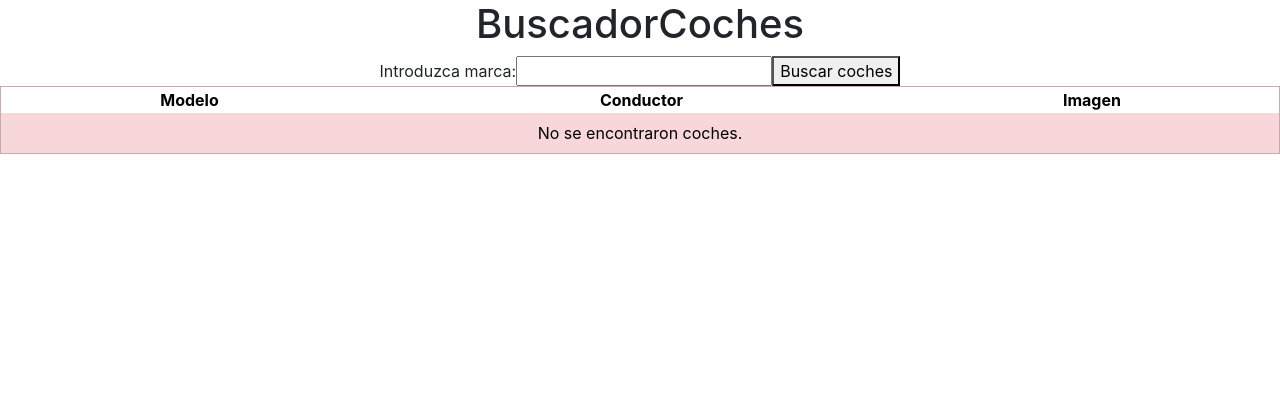
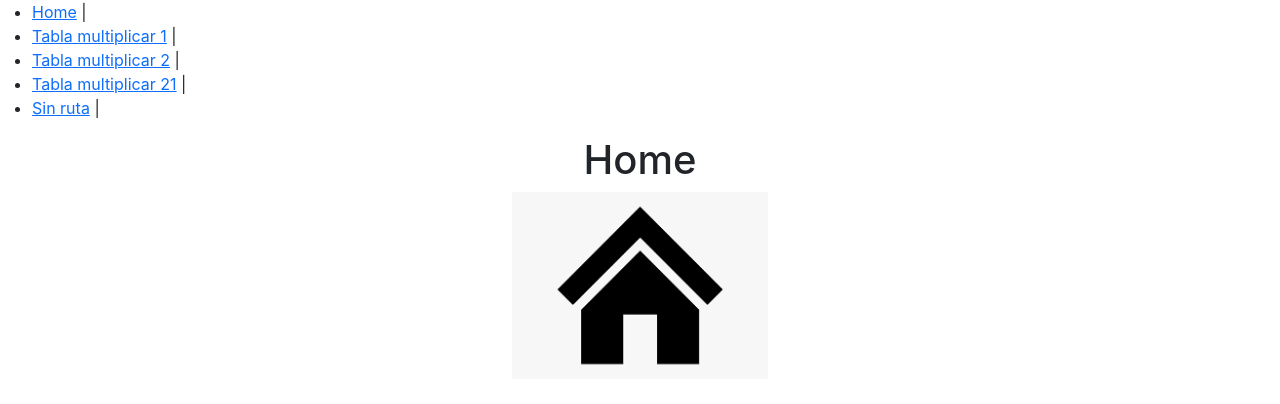
Before and after one commit to jjlagunamoreno/reactservicios, a React (Create React App) app: page / in a window 1280 px wide. Shown: the top 404 px of the page. Built offline with nearby package versions, Linux system fonts and the light colour scheme.

Commit message:
rutas configuradas para que actualice con navlink el menu

```diff
--- a/src/components/MenuRutas.js
+++ b/src/components/MenuRutas.js
@@ -1,23 +1,25 @@
 import React, { Component } from 'react'
+import { NavLink } from 'react-router-dom'
+
 export default class MenuRutas extends Component {
     render() {
         return (
             <div>
                 <ul id="menurutas">
                     <li>
-                        <a href="/">Home</a> |
+                        <NavLink to="/">Home</NavLink> |
                     </li>
                     <li>
-                        <a href="/tabla/1">Tabla multiplicar 1</a> |
+                        <NavLink to="/tabla/1">Tabla multiplicar 1</NavLink> |
                     </li>
                     <li>
-                        <a href="/tabla/2">Tabla multiplicar 2</a> |
+                        <NavLink to="/tabla/2">Tabla multiplicar 2</NavLink> |
                     </li>
                     <li>
-                        <a href="/tabla/21">Tabla multiplicar 21</a> |
+                        <NavLink to="/tabla/21">Tabla multiplicar 21</NavLink> |
                     </li>
                     <li>
-                        <a href="/noexisto">Sin ruta</a> |
+                        <NavLink to="/noexisto">Sin ruta</NavLink> |
                     </li>
                 </ul>
             </div>
--- a/src/components/Router.js
+++ b/src/components/Router.js
@@ -3,6 +3,7 @@ import { BrowserRouter, Route, Routes, useParams } from 'react-router-dom'
 import TablaMultiplicar from './TablaMultiplicar'
 import Home from './Home'
 import NotFound from './NotFound'
+import MenuRutas from './MenuRutas'
 
 export default class Router extends Component {
     render() {
@@ -16,6 +17,7 @@ export default class Router extends Component {
 
         return (
             <BrowserRouter>
+                <MenuRutas />
                 <Routes>
                     <Route path="/" element={<Home />} />
                     <Route path="/tabla/:minumero" element={<TablaMultiplicarElement />} />
--- a/src/components/TablaMultiplicar.js
+++ b/src/components/TablaMultiplicar.js
@@ -18,6 +18,11 @@ export default class TablaMultiplicar extends Component {
     componentDidMount = () => {
         this.generarTablaMultiplicar();
     }
+    componentDidUpdate = (oldProps) => {
+        if (oldProps.numero != this.props.numero) {
+            this.generarTablaMultiplicar();
+        }
+    }
     render() {
         return (
             <div>
--- a/src/index.js
+++ b/src/index.js
@@ -21,7 +21,7 @@ import MenuRutas from './components/MenuRutas';
 
 const root = ReactDOM.createRoot(document.getElementById('root'));
 root.render(
-  <BuscadorCoches />
+  // <BuscadorCoches />
   // <BuscadorCustomer />
   // <BuscadorCoches />
   // <BuscadorCochesAaron />
@@ -32,8 +32,10 @@ root.render(
   //   {/* <TablaMultiplicar numero="7" />
   //   <TablaMultiplicar numero="2" /> */}
   //   <MenuRutas />
-  //   <Router />
+  //   {/* <Router /> */}
+  //   {/* <BuscadorCoches /> */}
   // </div>
+  <Router />
 );
 
 // If you want to start measuring performance in your app, pass a function
```
